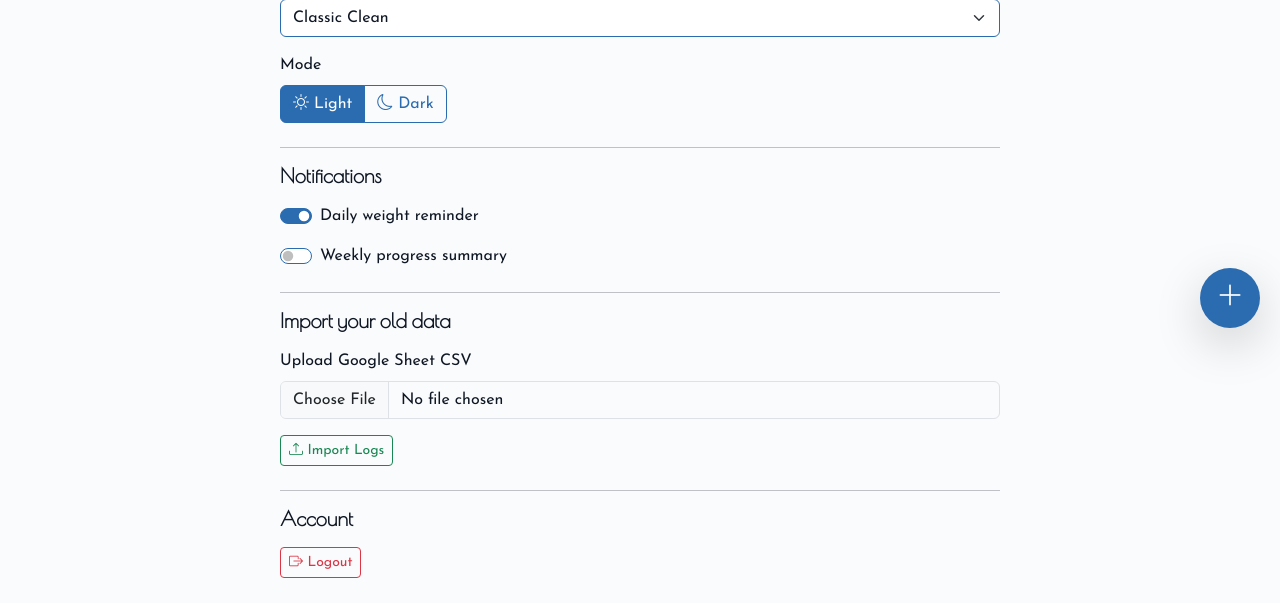
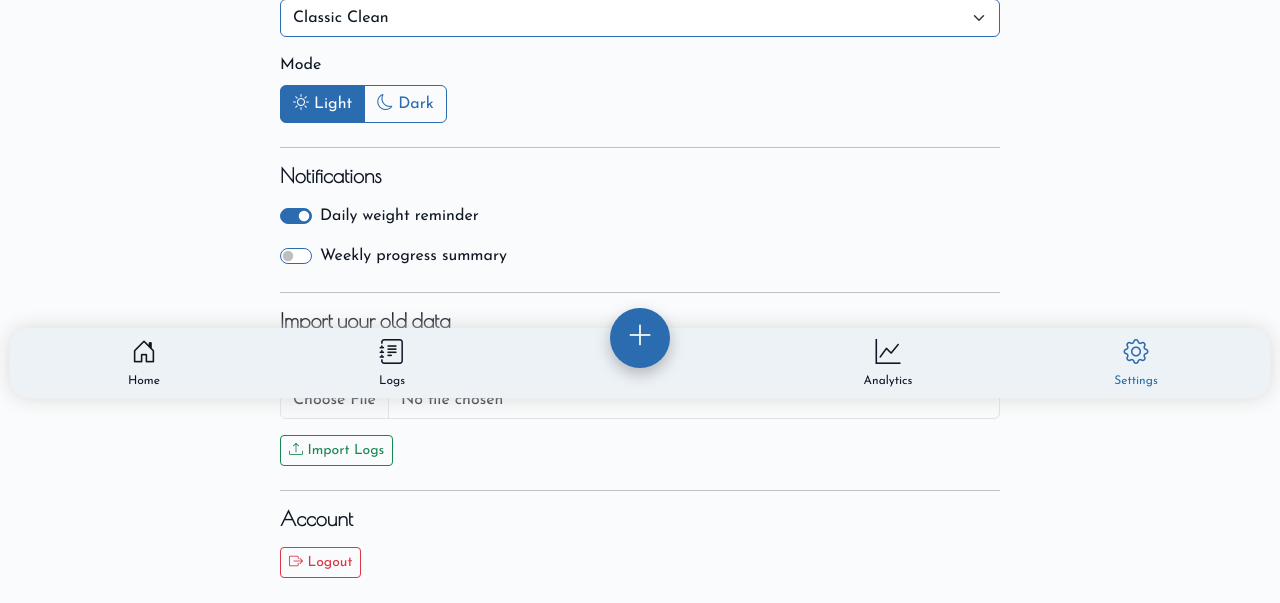
Before and after one commit to HrishiShinde/Tracc, a Django app: page /settings/ in a window 1280 px wide. Shown: the part 382-985 px from the top of the page. Run offline with Django 5.2, Linux system fonts and the light colour scheme; the visitor is signed in with stand-in values (Sample User, id 1); some web fonts are replaced.

Commit message:
Added the following regarding bottom nav 1) Bottom Nav - 90% done. 2) Placeholder for analytics in views.py. 3) Theme js in settings.html.

```diff
--- a/static/css/styles.css
+++ b/static/css/styles.css
@@ -42,81 +42,75 @@ p {
     backdrop-filter: blur(1px);
 }
 
-/* Quick Add Button */
-.add-btn {
-    position: fixed !important;
-    bottom: 90px !important;
-    right: 20px !important;
-    width: 60px !important;
-    height: 60px !important;
-    font-size: 28px !important;
-    border-radius: 50% !important;
-    color: #fff !important;
-    background-color: var(--bs-primary) !important;
-    border: none !important;
-    display: flex !important;
-    align-items: center !important;
-    justify-content: center !important;
-    transition: transform 0.2s ease, filter 0.2s ease, background-color 0.3s ease !important;
-}
-
-.add-btn:hover {
-    filter: brightness(90%) !important;
-    transform: scale(1.05) !important;
-}
-
-/* Dark mode */
-[data-bs-theme="dark"] .add-btn {
-    background-color: var(--bs-primary) !important;
-}
-
 /* Bottom Navbar */
 .bottom-navbar {
     position: fixed;
     bottom: 20px;
     left: 10px;
-    right: 15px;
+    right: 10px;
     height: 70px;
     background-color: var(--bs-navbar-bg) !important;
     border-radius: 18px;
-    box-shadow: 0 8px 20px rgba(0,0,0,0.25);
     z-index: 999;
     display: grid;
-    grid-template-columns: repeat(3, 1fr);
+    grid-template-columns: repeat(5, 1fr);
     align-items: center;
     padding: 0 10px;
+    width: auto !important;
+    box-shadow: 0px 0px 20px 0px var(--border-bottom-color);
 }
 
+/* Normal items */
 .bottom-navbar a {
-    display: inline-flex;
-    flex-direction: row;
+    display: flex;
+    flex-direction: column;
     align-items: center;
     justify-content: center;
-    gap: 6px;
     color: var(--text-color);
-    font-size: 14px;
+    /* font-size: 12px; */
     text-decoration: none;
+    transition: color 0.2s ease, background-color 0.2s ease, transform 0.2s ease;
+    border-radius: 12px;
+    padding: 6px 4px;
 }
 
-/* Icons inside links */
-.bottom-navbar a i {
-    font-size: 22px;
+/* Icons size */
+.nav-item i {
+  font-size: 25px;
 }
 
-/* Active link */
+/* Nav-item text size */
+.nav-item span {
+  font-size: 12px;
+margin-top: -25px;
+}
+
+/* Active pill effect */
 .bottom-navbar a.active {
     color: var(--bs-primary) !important;
+    /* background-color: rgba(var(--bs-primary-rgb), 0.12); */
 }
 
-@media (min-width: 992px) {
-    .bottom-navbar {
-        display: none;
-    }
+/* Add button (center) */
+.nav-add-btn {
+    position: relative;
+    top: -25px; /* pops out */
+    margin: 0 auto 0 auto;
+    width: 60px;
+    height: 60px;
+    border-radius: 50%;
+    border: none;
+    background-color: var(--bs-primary);
+    color: #fff;
+    font-size: 28px;
+    display: flex;
+    align-items: center;
+    justify-content: center;
+    box-shadow: 0 6px 15px rgba(0,0,0,0.25);
+    transition: transform 0.2s ease, filter 0.2s ease;
 }
 
-/* Make sure this applies only on small screens */
-@media (max-width: 992px) {
-    body {
-        padding-bottom: 50px !important; /* navbar height + some extra spacing */
-    }
+.nav-add-btn:hover {
+    filter: brightness(90%);
+    transform: scale(1.08);
 }
--- a/templates/dashboard/settings.html
+++ b/templates/dashboard/settings.html
@@ -102,4 +102,79 @@
         </div>
     </div>
 </div>
+
+<script>
+    // root declared in base.html.
+    const settings_root = document.documentElement;
+    const toggleBtn = document.getElementById("theme-toggle"); // navbar one
+    const themeSelect = document.getElementById("themeSelect");
+    const radioLight = document.getElementById("btnradio1");
+    const radioDark = document.getElementById("btnradio2");
+
+    // Load saved theme family + mode
+    let localFamily = localStorage.getItem("themeFamily") || "classic";
+    let localMode = localStorage.getItem("themeMode") || "light";
+
+    setTheme(localFamily, localMode);
+    themeSelect.value = localFamily;
+
+    // Handle theme select change
+    themeSelect.addEventListener("change", (e) => {
+        localFamily = e.target.value;
+        localStorage.setItem("themeFamily", localFamily);
+        setTheme(localFamily, localMode);
+    });
+
+    // Handle navbar toggle (icon button)
+    if (toggleBtn) {
+        toggleBtn.addEventListener("click", () => {
+            localMode = localMode === "light" ? "dark" : "light";
+            localStorage.setItem("themeMode", localMode);
+            setTheme(localFamily, localMode);
+            updateRadio(localMode);
+        });
+    }
+
+    // Handle settings page radios
+    radioLight.addEventListener("change", () => {
+        if (radioLight.checked) {
+            localMode = "light";
+            localStorage.setItem("themeMode", localMode);
+            setTheme(localFamily, localMode);
+        }
+    });
+
+    radioDark.addEventListener("change", () => {
+        if (radioDark.checked) {
+            localMode = "dark";
+            localStorage.setItem("themeMode", localMode);
+            setTheme(localFamily, localMode);
+        }
+    });
+
+    function setTheme(family, mode) {
+        settings_root.setAttribute("data-theme-family", family);
+        settings_root.setAttribute("data-bs-theme", mode);
+
+        // update navbar toggle icon
+        if (toggleBtn) {
+            toggleBtn.innerHTML = mode === "light"
+                ? '<i class="bi bi-moon"></i>'
+                : '<i class="bi bi-sun"></i>';
+        }
+
+        // update settings page radios
+        updateRadio(mode);
+    }
+
+    function updateRadio(mode) {
+        if (mode === "light") {
+            radioLight.checked = true;
+            radioDark.checked = false;
+        } else {
+            radioLight.checked = false;
+            radioDark.checked = true;
+        }
+    }
+</script>
 {% endblock %}
--- a/templates/layout/base.html
+++ b/templates/layout/base.html
@@ -72,7 +72,7 @@
     </div>
 
     <!-- Floating Add Button -->
-    {% if show_qab %}
+    <!-- {% if show_qab %}
     <button
         class="btn shadow-lg add-btn"
         data-bs-toggle="modal"
@@ -81,23 +81,39 @@
     >
         <i class="bi bi-plus-lg"></i>
     </button>
-    {% endif  %}
+    {% endif  %} -->
 
-    <!-- Bottom Navbar for small screens -->
-    <nav class="bottom-navbar d-lg-none bg-theme">
+    <!-- Bottom Navbar -->
+    <nav class="bottom-navbar">
+        <a href="{% url 'dashboard' %}" class="nav-item text-center">
+            <i class="bi bi-house-door"></i><br>
+            <span>Home</span>
+        </a>
         <a href="{% url 'weightlog_list' %}" class="nav-item text-center">
-            <i class="bi bi-journal-text fs-4"></i><br>
+            <i class="bi bi-journal-text"></i><br>
             <span>Logs</span>
         </a>
-        <a href="{% url 'dashboard' %}" class="nav-item text-center">
-            <i class="bi bi-house-door fs-4"></i><br>
-            <span>Home</span>
+
+        <!-- Center Add Button -->
+        <button
+            class="nav-add-btn"
+            data-bs-toggle="modal"
+            data-bs-target="#addEditModal"
+            onclick="openAddModal()"
+        >
+            <i class="bi bi-plus-lg"></i>
+        </button>
+
+        <a href="{% url 'analytics' %}" class="nav-item text-center">
+            <i class="bi bi-graph-up"></i><br>
+            <span>Analytics</span>
         </a>
         <a href="{% url 'settings' %}" class="nav-item text-center">
-            <i class="bi bi-gear fs-4"></i><br>
+            <i class="bi bi-gear"></i><br>
             <span>Settings</span>
         </a>
     </nav>
+
 
 
     <!-- Add/Edit Modal -->
--- a/weight/urls.py
+++ b/weight/urls.py
@@ -27,6 +27,9 @@ urlpatterns = [
     # Settings
     path('settings/', views.settings, name='settings'),
 
+    # Analytics
+    path('analytics/', views.analytics, name='analytics'),
+
     # Catch-all empty path redirect
     path('', lambda request: redirect('dashboard'), name='home_redirect'),
 
--- a/weight/views.py
+++ b/weight/views.py
@@ -297,6 +297,12 @@ def import_logs(request):
     return redirect("settings")
 
 
+# ---------- Analytics ----------
+@login_required
+def analytics(request):
+    return redirect("dashboard")
+
+
 # ---------- Health ----------
 def health_view(request):
     db_status = False
```
Also changed, not shown: RELEASE_NOTES.md (+35 -12 lines).
